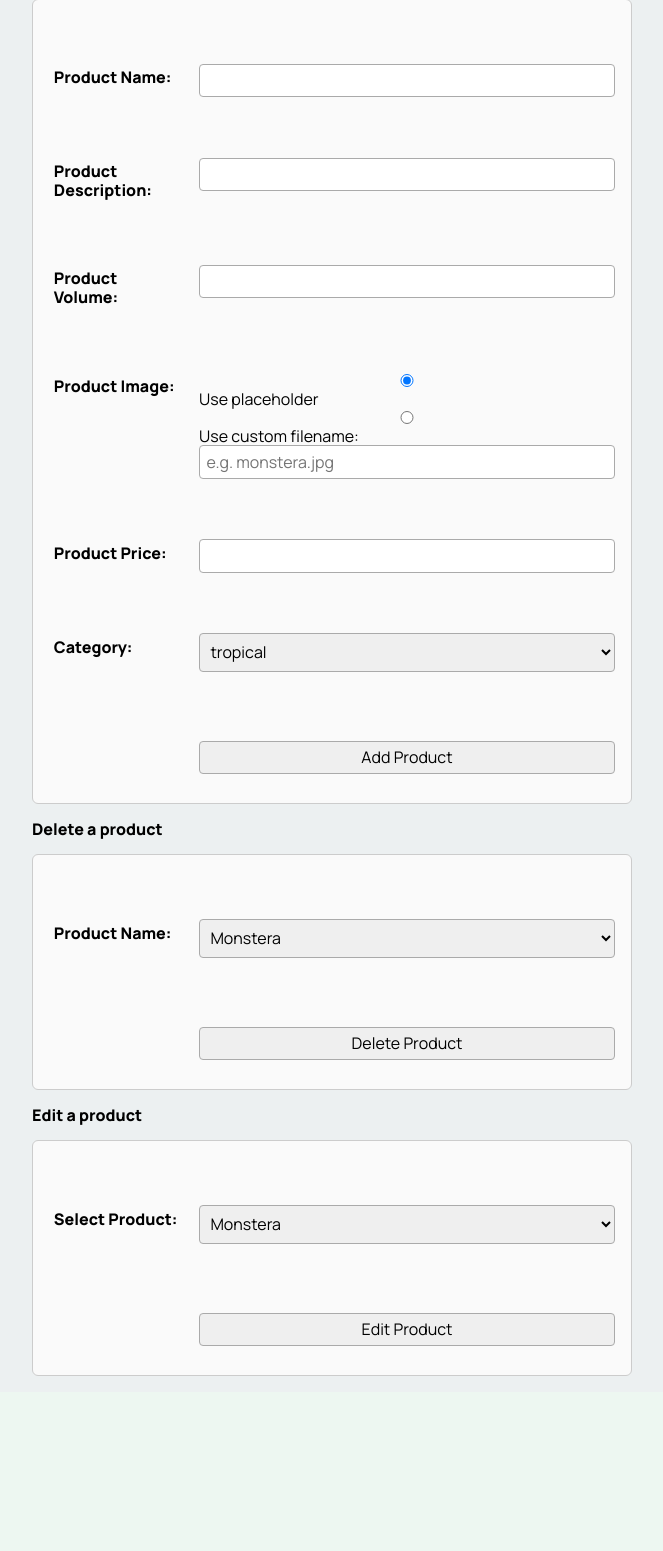
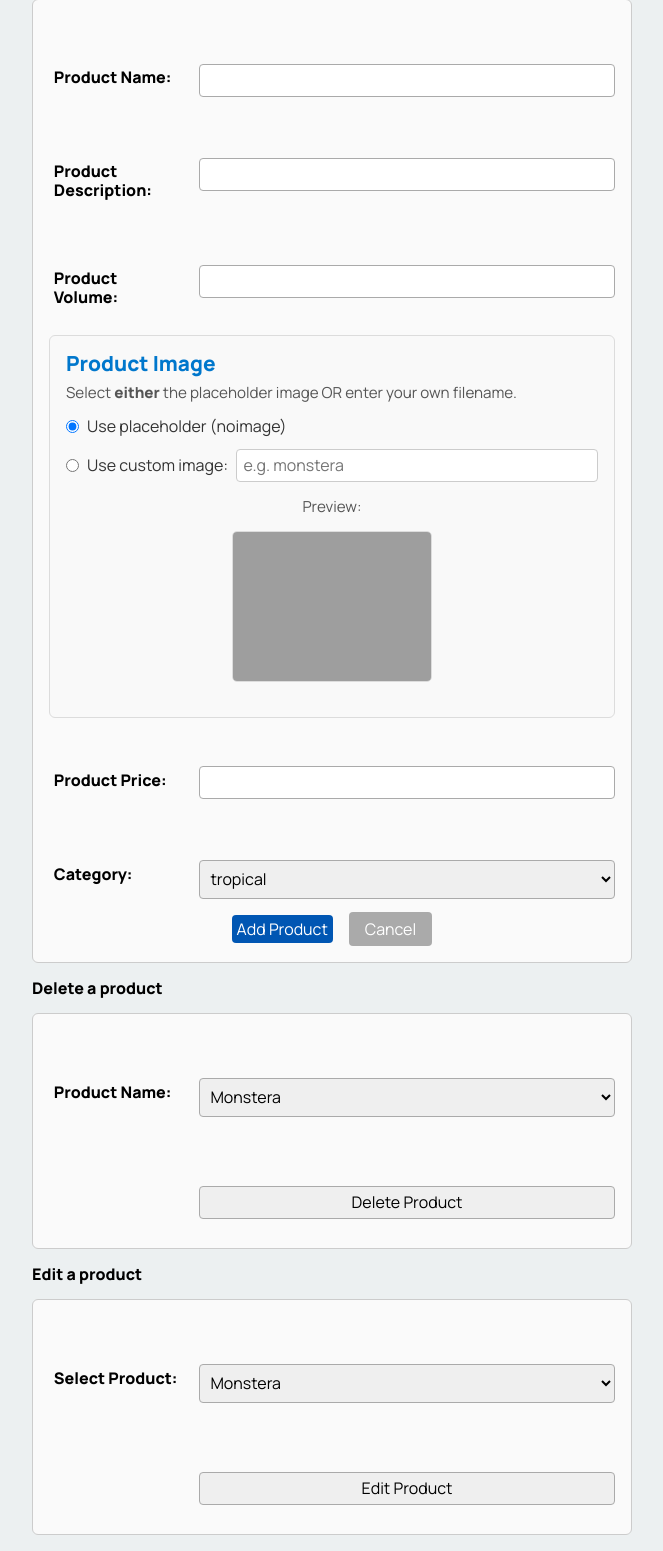
Before and after one commit to ksenek/Plantitude-Site, a Flask app: a page that uses templates/admin.html in a window 1280 px wide. Shown: the part 867-2418 px from the top of the page, without its empty margins (224-887 px from the left). Before the commit the page ends 2243 px from the top, so only its background shows below. Run offline with Flask 3, Linux system fonts and the light colour scheme; a user stored in the database is signed in; data comes from the database, SQL or seed files in the repository; grey boxes are pictures that could not be loaded.

Commit message:
Update image section for add product
Updated image section for add product to match formatting of edit_product function for image selection

```diff
--- a/templates/admin.html
+++ b/templates/admin.html
@@ -40,38 +40,56 @@
 
 <h3>Product Admin</h3>
 
-<h4> Add a product</h4>
+<h4>Add a product</h4>
 <form class="myform" method="post" action="/add_product">
+  <!-- Name -->
   <div class="form-group">
     <div class="form-label"><label for="name">Product Name:</label></div>
     <div class="form-element"><input type="text" name="name" id="name" required></div>
   </div>
 
+  <!-- Description -->
   <div class="form-group">
     <div class="form-label"><label for="description">Product Description:</label></div>
     <div class="form-element"><input type="text" name="description" id="description" required></div>
   </div>
 
+  <!-- Size -->
   <div class="form-group">
     <div class="form-label"><label for="size">Product Volume:</label></div>
     <div class="form-element"><input type="text" name="size" id="size" required></div>
   </div>
 
-  <!-- IMAGE OPTIONS -->
-  <div class="form-group">
-    <div class="form-label"><label>Product Image:</label></div>
-    <div class="form-element">
-      <input type="radio" name="image_option" value="noimage" checked> Use placeholder<br>
-      <input type="radio" name="image_option" value="custom"> Use custom filename:
-      <input type="text" name="custom_image" placeholder="e.g. monstera.jpg">
+  <!-- Product Image Choice -->
+  <div class="image-choice">
+    <h3>Product Image</h3>
+    <p>Select <strong>either</strong> the placeholder image OR enter your own filename.</p>
+
+    <div class="image-option">
+      <input type="radio" id="use_noimage" name="image_option" value="noimage" checked>
+      <label for="use_noimage">Use placeholder (noimage)</label>
+    </div>
+
+    <div class="image-option">
+      <input type="radio" id="use_custom" name="image_option" value="custom">
+      <label for="use_custom">Use custom image:</label>
+      <input type="text" name="custom_image" placeholder="e.g. monstera">
+    </div>
+
+    <!-- Default preview -->
+    <div class="image-preview">
+      <p>Preview:</p>
+      <img src="/static/images/noimage.jpg" alt="Placeholder preview" class="product-image">
     </div>
   </div>
 
+  <!-- Price -->
   <div class="form-group">
     <div class="form-label"><label for="price">Product Price:</label></div>
     <div class="form-element"><input type="text" name="price" id="price" required></div>
   </div>
 
+  <!-- Category -->
   <div class="form-group">
     <div class="form-label"><label for="cat_id">Category:</label></div>
     <div class="form-element">
@@ -83,11 +101,13 @@
     </div>
   </div>
 
-  <div class="form-group">
-    <div class="form-label"></div>
-    <div class="form-element"><input type="submit" value="Add Product"></div>
+  <!-- Submit -->
+  <div class="button-group">
+    <input type="submit" value="Add Product" class="button">
+    <a href="/admin" class="button cancel-button">Cancel</a>
   </div>
 </form>
+
 
 
 <h4> Delete a product </h4>
```
